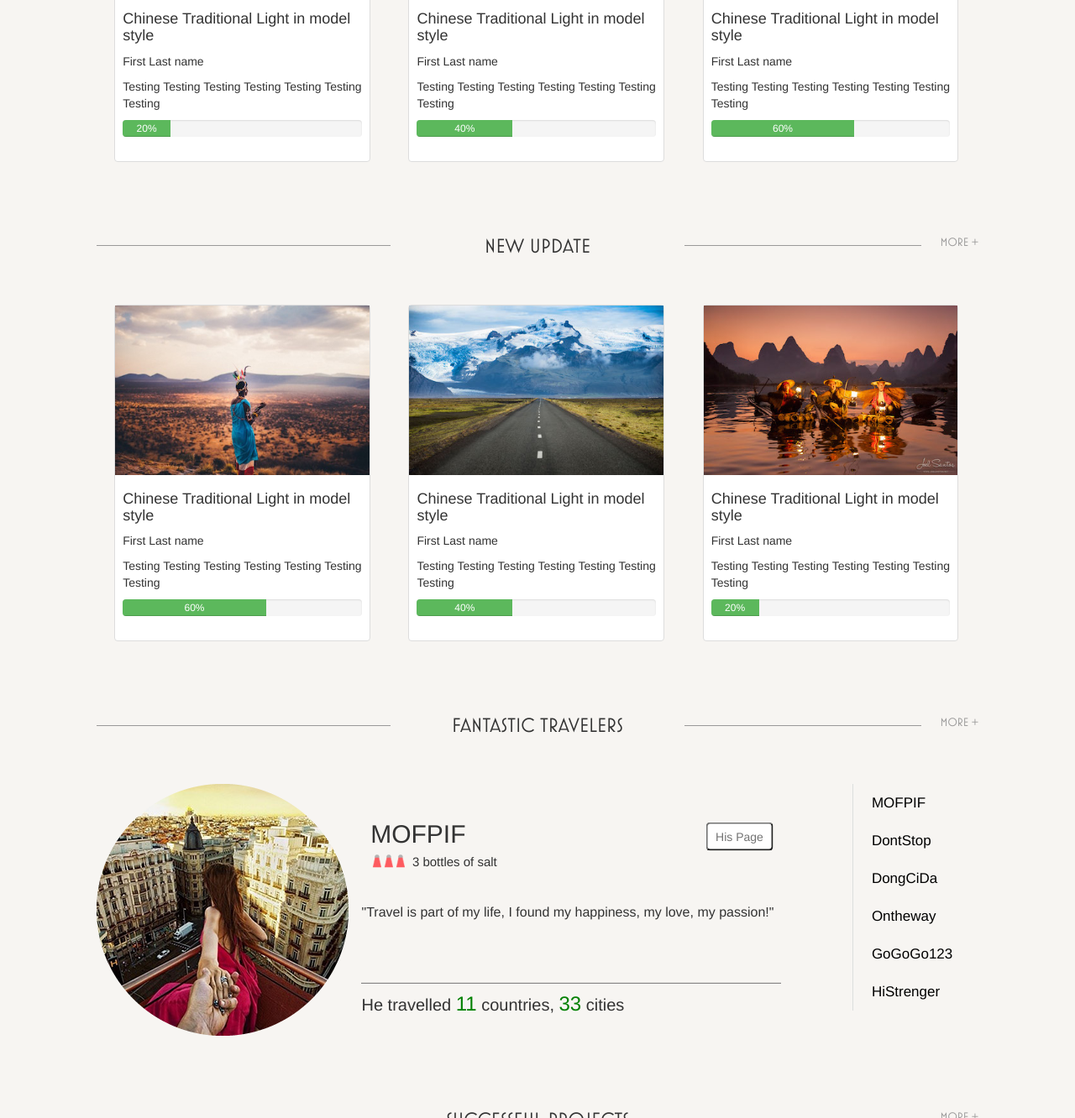
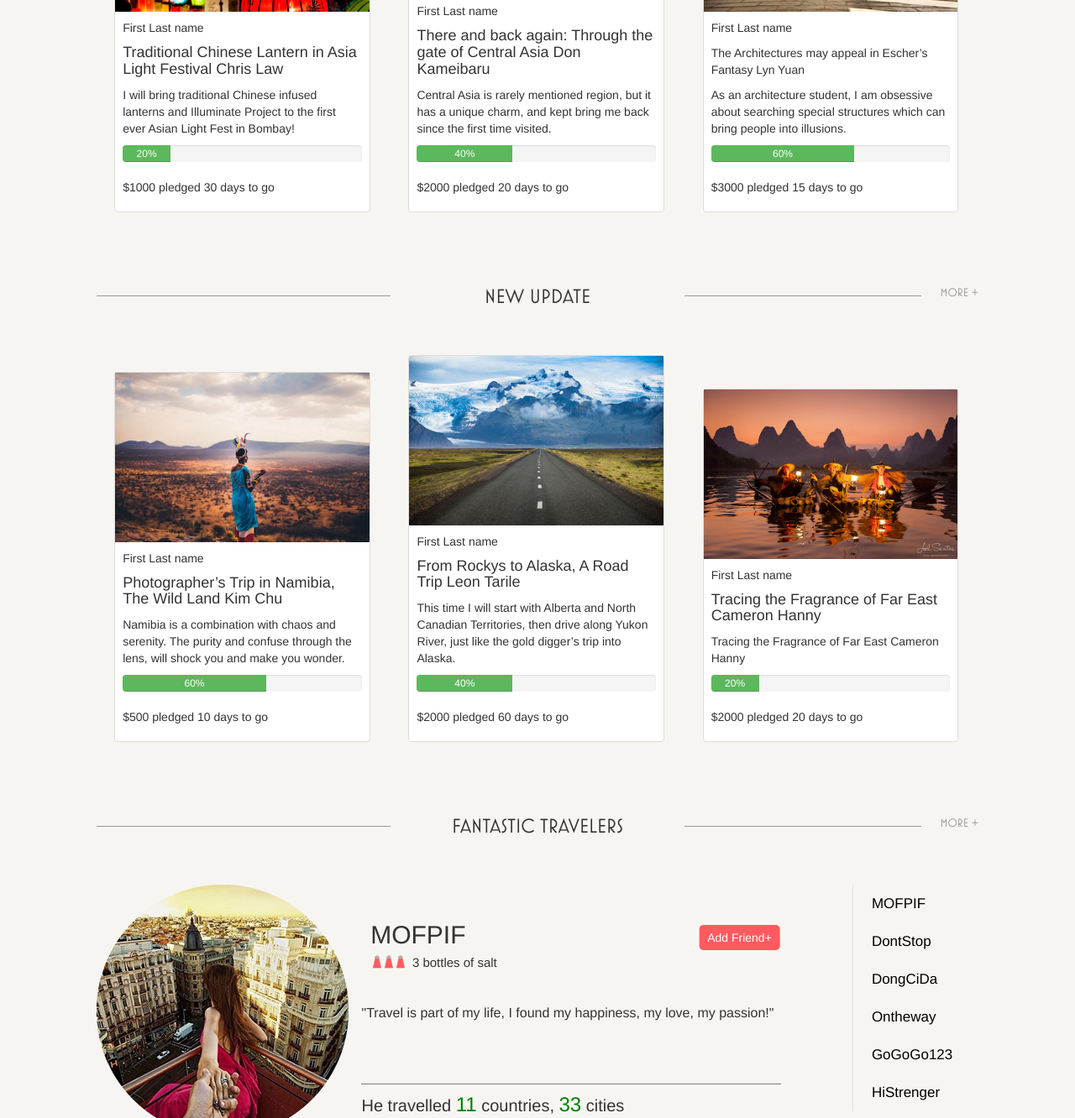
Before and after one commit to hzk735139980/web, a plain HTML site: page web/index.html in a window 1280 px wide. Shown: the part 917-2249 px from the top of the page at 84% size. Drawn offline with Linux system fonts and the light colour scheme.

Commit message:
projecttext

```diff
--- a/web/css/style.css
+++ b/web/css/style.css
@@ -432,6 +432,7 @@ input[type=text]:focus {
  .explore-btn:hover{
  	background-color: teal;
  }*/
+
 /* traveler info */
 .targetDiv{
     position: relative;
@@ -451,11 +452,12 @@ input[type=text]:focus {
     margin: 0;
     transform: translate(-50%, -60%);
     font-size: 14px;
-    color: #737373;
-    background-color: white;
+    color: white;
+    background-color: #ff5a5f;
     padding: 5px 10px;
     border-color: #737373;
     border-radius: 5px;
+    border:0;
 }
 .salt-bottle{
     height: 15px;
--- a/web/index.html
+++ b/web/index.html
@@ -205,36 +205,42 @@
 	<div class="thumbnail">
 		<img class="projectimg" src="img/recommend1.jpg" alt="recommend project">
 		<div class="caption">
-			<h4>Chinese Traditional Light in model style</h4>
 			<p>First Last name</p>
-			<p>Testing Testing Testing Testing Testing Testing Testing</p>
+			<h4>Traditional Chinese Lantern in Asia Light Festival Chris Law</h4>
+			<p>I will bring traditional Chinese infused lanterns and Illuminate Project to the first ever Asian Light Fest in Bombay!</p>
+			<p></p>
 			<div class="progress">
 				<div class="progress-bar progress-bar-success" role="progressbar" aria-valuenow="20" aria-valuemin="0" aria-valuemax="100" style="width: 20%;">20%</div>
 			</div>
+			<p>$1000 pledged 30 days to go</p>
 		</div>
 	</div>
 	<!-- second -->
 	<div class="thumbnail">
 		<img class="projectimg" src="img/recommend2.jpg" alt="recommend project">
 		<div class="caption">
-			<h4>Chinese Traditional Light in model style</h4>
 			<p>First Last name</p>
-			<p>Testing Testing Testing Testing Testing Testing Testing</p>
+			<h4>There and back again: Through the gate of Central Asia
+				Don Kameibaru</h4>
+				<p>Central Asia is rarely mentioned region, but it has a unique charm, and kept bring me back since the first time visited.</p>
 				<div class="progress">
 					<div class="progress-bar progress-bar-success" role="progressbar" aria-valuenow="40" aria-valuemin="0" aria-valuemax="100" style="width: 40%;">40%</div>
 				</div>
+				<p>$2000 pledged 20 days to go</p>
 			</div>
 		</div>
 		<!-- third -->
 		<div class="thumbnail">
 			<img class="projectimg" src="img/recommend3.jpg" alt="recommend project">
 			<div class="caption">
-			<h4>Chinese Traditional Light in model style</h4>
 				<p>First Last name</p>
-			<p>Testing Testing Testing Testing Testing Testing Testing</p>
+				<p>The Architectures may appeal in Escher’s Fantasy
+					Lyn Yuan</p>
+					<p>As an architecture student, I am obsessive about searching special structures which can bring people into illusions.</p>
 					<div class="progress">
 						<div class="progress-bar progress-bar-success" role="progressbar" aria-valuenow="60" aria-valuemin="0" aria-valuemax="100" style="width: 60%;">60%</div>
 					</div>
+					<p>$3000 pledged 15 days to go</p>
 				</div>
 			</div>
 			<!-- new topic -->
@@ -257,36 +263,44 @@
 	<div class="thumbnail">
 		<img class="projectimg" src="img/new1.jpg" alt="new project">
 		<div class="caption">
-			<h4>Chinese Traditional Light in model style</h4>
 			<p>First Last name</p>
-			<p>Testing Testing Testing Testing Testing Testing Testing</p>
+			<h4>Photographer’s Trip in Namibia, The Wild Land
+				Kim Chu</h4>
+
+				<p>Namibia is a combination with chaos and serenity. The purity and confuse through the lens, will shock you and make you wonder.</p>
 				<div class="progress">
 					<div class="progress-bar progress-bar-success" role="progressbar" aria-valuenow="60" aria-valuemin="0" aria-valuemax="100" style="width: 60%;">60%</div>
 				</div>
+				<p>$500 pledged 10 days to go</p>
 			</div>
 		</div>
 		<!-- fifth -->
 		<div class="thumbnail">
 			<img class="projectimg" src="img/new2.jpg" alt="new project">
 			<div class="caption">
-			<h4>Chinese Traditional Light in model style</h4>
 				<p>First Last name</p>
-			<p>Testing Testing Testing Testing Testing Testing Testing</p>
+				<h4>From Rockys to Alaska, A Road Trip
+					Leon Tarile</h4>
+					<p>This time I will start with Alberta and North Canadian Territories, then drive along Yukon River, just like the gold digger’s trip into Alaska.</p>
 					<div class="progress">
 						<div class="progress-bar progress-bar-success" role="progressbar" aria-valuenow="40" aria-valuemin="0" aria-valuemax="100" style="width: 40%;">40%</div>
 					</div>
+					<p>$2000 pledged 60 days to go</p>
 				</div>
 			</div>
 			<!-- sixth -->
 			<div class="thumbnail">
 				<img class="projectimg" src="img/new3.jpg" alt="new project">
 				<div class="caption">
-			<h4>Chinese Traditional Light in model style</h4>
 					<p>First Last name</p>
-			<p>Testing Testing Testing Testing Testing Testing Testing</p>
+					<h4>Tracing the Fragrance of Far East
+						Cameron Hanny</h4>
+						<p>Tracing the Fragrance of Far East
+							Cameron Hanny</p>
 							<div class="progress">
 								<div class="progress-bar progress-bar-success" role="progressbar" aria-valuenow="20" aria-valuemin="0" aria-valuemax="100" style="width: 20%;">20%</div>
 							</div>
+							<p>$2000 pledged 20 days to go</p>
 						</div>
 					</div>
 					<!-- traveler topic -->
@@ -307,10 +321,11 @@
 	</div>
 	<div class="row">
 		<div class="col col-md-10">
+			<!-- 1 -->
 			<div id="div1" class="targetDiv">
 				<img id="a" src="img/traveller1.png">
 				<div class="tra-name">MOFPIF</div>
-				<button class="tra-btn">His Page</button>
+				<button class="tra-btn">Add Friend+</button>
 				<div class="tra-level-img">
 					<img src="img/salt.png" class="salt-bottle">
 					<img src="img/salt.png" class="salt-bottle">
@@ -320,34 +335,75 @@
 				<div class="tra-intro">"Travel is part of my life, I found my happiness, my love, my passion!"</div>
 				<div class="tra-hist border-top">He travelled <a href="" class="num-green">11</a> countries, <a href="" class="num-green">33</a> cities</div>
 			</div>
+			<!-- 2 -->
 			<div id="div2" class="targetDiv">
 				<img id="b" src="img/traveller2.png">
 				<div class="tra-name">DontStop</div>
-				<button class="tra-btn">Her Page</button>
+				<button class="tra-btn">Add Friend+</button>
+				<div class="tra-level-img">
+					<img src="img/salt.png" class="salt-bottle">
+					<img src="img/salt.png" class="salt-bottle">
 				</div>
+				<div class="tra-level-info">2 bottles of salt</div>
+				<div class="tra-intro">"Travel is part of my life, I found my happiness, my love, my passion!"</div>
+				<div class="tra-hist border-top">He travelled <a href="" class="num-green">7</a> countries, <a href="" class="num-green">16</a> cities</div>
+			</div>
+			<!-- 3 -->
 			<div id="div3" class="targetDiv">
 				<img id="c" src="img/traveller3.png">
 				<div class="tra-name">DongCiDa</div>
-				<button class="tra-btn">His Page</button>
-
+				<button class="tra-btn">Add Friend+</button>
+				<div class="tra-level-img">
+					<img src="img/salt.png" class="salt-bottle">
+					<img src="img/salt.png" class="salt-bottle">
+					<img src="img/salt.png" class="salt-bottle">
 				</div>
+				<div class="tra-level-info">3 bottles of salt</div>
+				<div class="tra-intro">"Travel is part of my life, I found my happiness, my love, my passion!"</div>
+				<div class="tra-hist border-top">He travelled <a href="" class="num-green">3</a> countries, <a href="" class="num-green">40</a> cities</div>
+			</div>
+			<!-- 4 -->
 			<div id="div4" class="targetDiv">
 				<img id="d" src="img/traveller4.png">
 				<div class="tra-name">Ontheway</div>
-				<button class="tra-btn">His Page</button>
+				<button class="tra-btn">Add Friend+</button>
+				<div class="tra-level-img">
+					<img src="img/salt.png" class="salt-bottle">
+					<img src="img/salt.png" class="salt-bottle">
+				</div>
+				<div class="tra-level-info">2 bottles of salt</div>
+				<div class="tra-intro">"Travel is part of my life, I found my happiness, my love, my passion!"</div>
+				<div class="tra-hist border-top">He travelled <a href="" class="num-green">5</a> countries, <a href="" class="num-green">27</a> cities</div>
 
 			</div>
+			<!-- 5 -->
 			<div id="div5" class="targetDiv">
 				<img id="e" src="img/traveller5.png">
 				<div class="tra-name">GoGoGo123</div>
-				<button class="tra-btn">Her Page</button>
-
+				<button class="tra-btn">Add Friend+</button>
+				<div class="tra-level-img">
+					<img src="img/salt.png" class="salt-bottle">
+					<img src="img/salt.png" class="salt-bottle">
+					<img src="img/salt.png" class="salt-bottle">
+					<img src="img/salt.png" class="salt-bottle">
 				</div>
+				<div class="tra-level-info">4 bottles of salt</div>
+				<div class="tra-intro">"Travel is part of my life, I found my happiness, my love, my passion!"</div>
+				<div class="tra-hist border-top">He travelled <a href="" class="num-green">19</a> countries, <a href="" class="num-green">87</a> cities</div>
+			</div>
+			<!-- 6 -->
 			<div id="div6" class="targetDiv">
 				<img id="f" src="img/traveller6.png">
 				<div class="tra-name">HiStrenger</div>
-				<button class="tra-btn">Her Page</button>
-
+				<button class="tra-btn">Add Friend+</button>
+				<div class="tra-level-img">
+					<img src="img/salt.png" class="salt-bottle">
+					<img src="img/salt.png" class="salt-bottle">
+					<img src="img/salt.png" class="salt-bottle">
+				</div>
+				<div class="tra-level-info">3 bottles of salt</div>
+				<div class="tra-intro">"Travel is part of my life, I found my happiness, my love, my passion!"</div>
+				<div class="tra-hist border-top">He travelled <a href="" class="num-green">10</a> countries, <a href="" class="num-green">55</a> cities</div>
 			</div>
 		</div>
 		<div class="col col-md-2">
```
Lines whose indentation alone changed are shown as unchanged.
